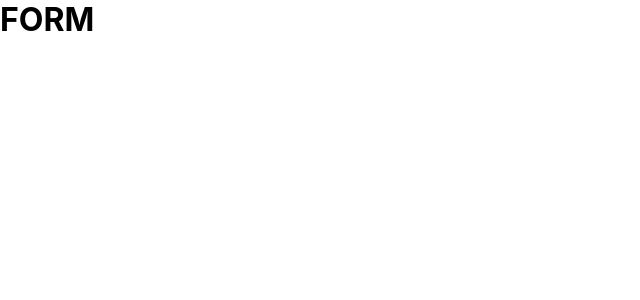
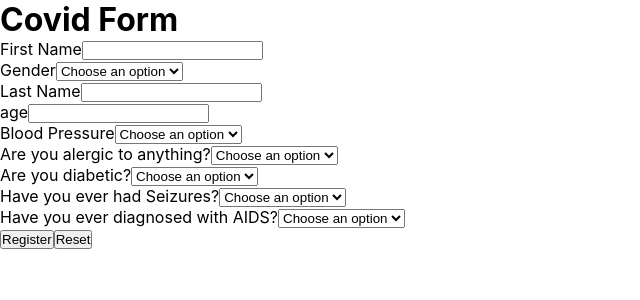
Before and after one commit to subhan300/covid-tracking-application, a React (Create React App) app: page /covid_form in a window 1280 px wide. Shown: the top 300 px of the page, without its empty margins (0-640 px from the left). Built offline with nearby package versions, Linux system fonts and the light colour scheme.

Commit message:
created and validated the covid form, included yup and formik dependencies

```diff
--- a/package.json
+++ b/package.json
@@ -6,10 +6,13 @@
     "@testing-library/jest-dom": "^5.11.4",
     "@testing-library/react": "^11.1.0",
     "@testing-library/user-event": "^12.1.10",
+    "formik": "^2.2.9",
     "react": "^17.0.2",
     "react-dom": "^17.0.2",
+    "react-router-dom": "^5.2.0",
     "react-scripts": "4.0.3",
-    "web-vitals": "^1.0.1"
+    "web-vitals": "^1.0.1",
+    "yup": "^0.32.9"
   },
   "scripts": {
     "start": "react-scripts start",
--- a/src/App.js
+++ b/src/App.js
@@ -1,13 +1,13 @@
 
 import './App.css';
-import Home from "./pages/home/Home"
+import Home from "./pages/home/home"
 import {
   BrowserRouter as Router,
   Switch,
   Route,
   Link
 } from "react-router-dom";
-import Covid_form from './pages/covid-form/Covid_form.js';
+import Covid_Form from './pages/covid-form/Covid_form.js';
 import Signup from './pages/registration/Signup';
 import Login from './pages/registration/Login';
 function App() {
@@ -17,15 +17,22 @@ function App() {
            <Switch>
                <Route exact path="/"  >
                  <Home />
+
               </Route>
                <Route exact path="/covid_form" >
-                <Covid_form />
+                <Covid_Form />
               </Route>
+
               <Route exact path="/signup" >
                 <Signup />
               </Route>
+
               <Route exact path="/login" >
                 <Login />
+              </Route>
+
+              <Route exact path="/home" >
+                <Home />
               </Route>
 
 
--- a/src/pages/covid-form/Covid_form.js
+++ b/src/pages/covid-form/Covid_form.js
@@ -1,12 +1,162 @@
 import React from 'react'
 import "./Covid_form.css"
-function Covid_form() {
+import {Formik, Form} from "formik"
+import { TextField } from './TextField'
+import {Select} from './select'
+import * as Yup from 'yup'
+
+const binaryOption = ["yes", "no"];
+const genderOptions = ["male", "female", "transgender"]
+const bpOptions = ["high", "low"]
+
+const SignupValidation = Yup.object().shape({
+        firstName: Yup.string()
+        .max(50, 'must be 50 characters or less' )
+        .required('Required'),
+
+        lastName: Yup.string()
+        .max(50, 'must be 50 characters or less' )
+        .required('Required'),
+
+        gender:  Yup.string()
+        .required("Required")
+        .oneOf(genderOptions),
+
+        age: Yup.number().typeError('Age must be a number').min(18, "age must be equal to or greator than 18 years old.")
+        .max(60, "age must be less than 60 years.")
+        .required(),
+
+
+        bloodPressure: Yup.string()
+        .required('Required')
+        .oneOf(bpOptions),
+
+
+        allergicReaction: Yup.string()
+       .required('Required')
+        .oneOf(binaryOption),
+
+
+
+        diabetic: Yup.string()
+        .required('Required')
+        .oneOf(binaryOption),
+
+
+        seizures: Yup.string()
+        .required('Required')
+        .oneOf(binaryOption),
+
+
+
+
+    })
+
+
+const Covid_Form = () => {
+
+
+
     return (
-        <div>
-            <h1>FORM </h1>
+        <Formik
 
-        </div>
+        initialValues={
+            {
+                firstName: '',
+                lastName: '',
+                gender: '',
+                age: new Int16Array(),
+                bloodPressure: '',
+                allergicReaction: '',
+                diabetic:'',
+                seizures:'',
+                hiv:'',
+
+
+
+            }
+        }
+        validationSchema={SignupValidation}
+
+        >
+
+
+            {
+                ({ errors, touched, ...formik }) => (
+                    <div>
+                        <h1>Covid Form</h1>
+                        {console.log("Form Values: ", formik)}
+                        <Form>
+                            <TextField errors={errors} touched={touched} label="First Name" name="firstName"/>
+                            <Select
+                                mainLabel="Gender"
+                                optionValues={genderOptions}
+                                optionLabels={genderOptions}
+                                formik={formik}
+                                name="gender"
+                                value={formik.values.gender}
+                            />
+                            <TextField errors={errors} touched={touched} label="Last Name" name="lastName"/>
+                            <TextField errors={errors} touched={touched} label="age" name="age"/>
+                            <Select
+                                mainLabel="Blood Pressure"
+                                optionValues={bpOptions}
+                                optionLabels={bpOptions}
+                                formik={formik}
+                                name="bloodPressure"
+                                value={formik.values.bloodPressure}
+                            />
+
+                            <Select
+                                mainLabel="Are you alergic to anything?"
+                                optionValues={binaryOption}
+                                optionLabels={binaryOption}
+                                formik={formik}
+                                name="allergicReaction"
+                                value={formik.values.allergicReaction}
+                            />
+
+                            <Select
+                                mainLabel="Are you diabetic?"
+                                optionValues={binaryOption}
+                                optionLabels={binaryOption}
+                                formik={formik}
+                                name="diabetic"
+                                value={formik.values.diabetic}
+                            />
+
+
+                            <Select
+                                mainLabel="Have you ever had Seizures?"
+                                optionValues={binaryOption}
+                                optionLabels={binaryOption}
+                                formik={formik}
+                                name="seizures"
+                                value={formik.values.seizures}
+                            />
+
+
+
+                            <Select
+                                mainLabel="Have you ever diagnosed with AIDS?"
+                                optionValues={binaryOption}
+                                optionLabels={binaryOption}
+                                formik={formik}
+                                name="hiv"
+                                value={formik.values.hiv}
+                            />
+                            <button type="submit">Register</button>
+                            <button type="reset">Reset</button>
+
+
+                        </Form>
+
+
+                    </div>
+                )
+            }
+        </Formik>
     )
 }
 
-export default Covid_form;
+export default Covid_Form;
--- /dev/null
+++ b/src/pages/covid-form/TextField.js
@@ -0,0 +1,20 @@
+import React  from "react";
+import { useField } from "formik";
+
+export const TextField = ({errors, touched, label, ...props}) => {
+    const [field, meta] = useField(props);
+
+    return(
+        <div>
+            <label htmlFor={field.name}>{label}</label>
+            {
+                errors[field.name] && touched[field.name]
+                ?   (<div>{errors[field.name] }</div>)
+                :   null
+            }
+
+
+            <input  {...field}{...props} autoComplete="off" />
+        </div>
+    )
+}
--- /dev/null
+++ b/src/pages/covid-form/select.js
@@ -0,0 +1,25 @@
+import React  from "react";
+
+export const Select = ({mainLabel, optionValues, optionLabels, formik, name,value, ...props}) => {
+
+    console.log("optionValues:", optionValues)
+    console.log("optionLabels:", optionLabels)
+
+
+    return(    <div>
+     {mainLabel}
+    <select
+        name={name}
+        value={value}
+        onChange={formik.handleChange}
+        onBlur={formik.handleBlur}
+    >
+        <option value="" label="Choose an option" />
+        {optionLabels.map( (label, i) =>  <option key={label} value={optionValues[i]} label={label} />)}
+    </select>
+    </div>
+
+    )
+}
+
+export default Select
```
Also changed, not shown: 1 other file (tests, documents, lock files or other folders).
